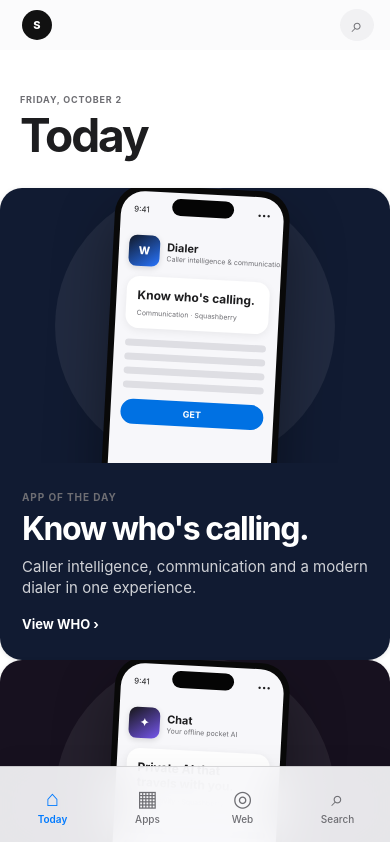
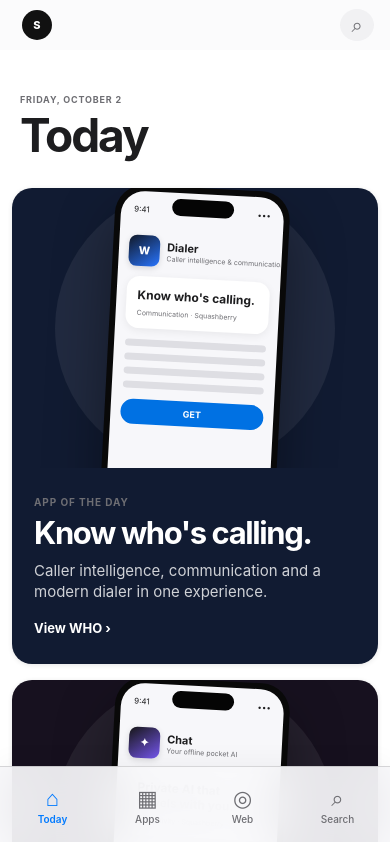
Before and after one commit to squashberry/SquashApps, a React (Vite) app: page / in a window 390 px wide. Shown: the top 842 px of the page. Built offline with nearby package versions, Linux system fonts and the light colour scheme.

Commit message:
Style App Store editorial rails and mobile sections

```diff
--- a/src/styles.css
+++ b/src/styles.css
@@ -105,3 +105,7 @@
   .mobile small{font-size:10px}
   .mobile .active{color:#007aff}
 }
+
+/* App Store editorial reconstruction */
+.editorial{display:flex;flex-direction:column;gap:18px}.rail-section{padding-top:58px}.rail-section header{display:flex;align-items:end;justify-content:space-between;margin:0 0 14px;padding:0 0}.rail-section header h2{font-size:31px;letter-spacing:-.04em;margin:5px 0 0}.rail-section header small{font-size:10px;font-weight:700;letter-spacing:.09em;color:var(--m)}.rail-section header button{background:none;color:var(--b);font-weight:600}.rail{display:flex;gap:15px;overflow:auto;padding:2px 2px 14px;scrollbar-width:none}.rail::-webkit-scrollbar{display:none}.rail>button{flex:0 0 145px;text-align:left;background:none;padding:0;display:flex;flex-direction:column;align-items:flex-start;gap:6px}.rail>button .product-icon{width:82px;height:82px;border-radius:19px;margin-bottom:5px}.rail>button b{font-size:15px}.rail>button span{font-size:12px;color:var(--m);line-height:1.25;display:-webkit-box;-webkit-line-clamp:2;-webkit-box-orient:vertical;overflow:hidden}
+@media(max-width:760px){.editorial{padding:0 12px;gap:16px}.rail-section{padding:44px 20px 0}.rail-section header h2{font-size:25px}.rail{margin-right:-20px;padding-right:20px}.rail>button{flex-basis:118px}.rail>button .product-icon{width:76px;height:76px;border-radius:18px}.rail>button b{font-size:14px}.rail>button span{font-size:11px}.editorial .feature{border-radius:20px}.editorial .feature-art{height:280px}.editorial .feature-copy h2{font-size:31px}}
```
